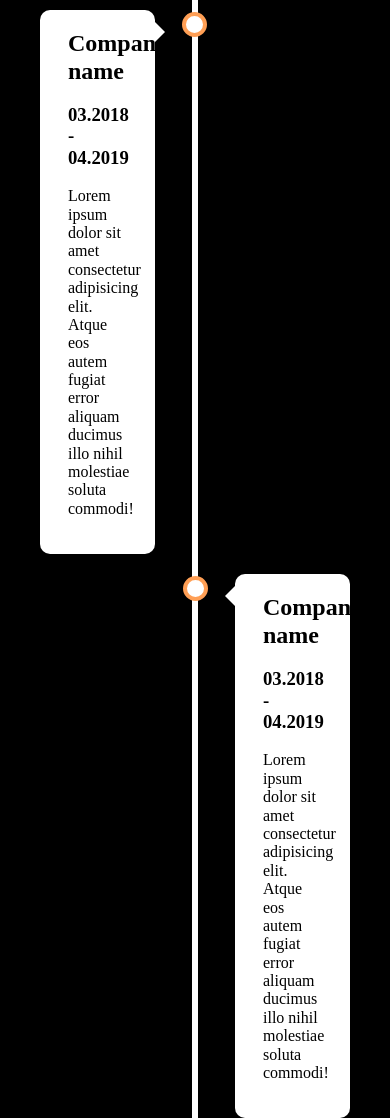
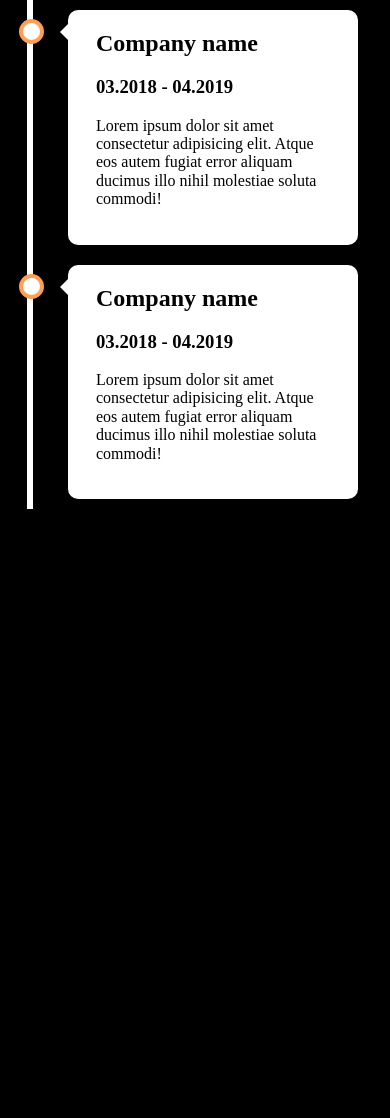
Before and after one commit to Dawid93/SimpleTimeline, a website: page src/content/index.html in a window 390 px wide. Shown: the top 1118 px of the page. After the commit the page ends 844 px from the top, so only its background shows below. Drawn offline with nearby package versions, Linux system fonts and the light colour scheme; files that its build step writes are made by us from their sources.

Commit message:
Add mobile styles for timeline

```diff
--- a/src/scss/modules/timeline.scss
+++ b/src/scss/modules/timeline.scss
@@ -77,3 +77,31 @@
         left: -12px;
     }
 }
+
+@media screen and (max-width: 600px) {
+    .timeline::before {
+      left: 30px;
+    }
+
+    .timeline__container {
+      width: 100%;
+      padding-left: 4.25rem;
+      padding-right: 2rem;
+    }
+
+    .timeline__container::before {
+      left: 60px;
+      border-width: 10px 10px 10px 0;
+      border-color: transparent #fff transparent transparent;
+    }
+
+    .left::after, .right::after {
+      left: 19px;
+      top: 19px;
+      z-index: 1;
+    }
+
+    .right {
+      left: 0;
+    }
+  }
```
